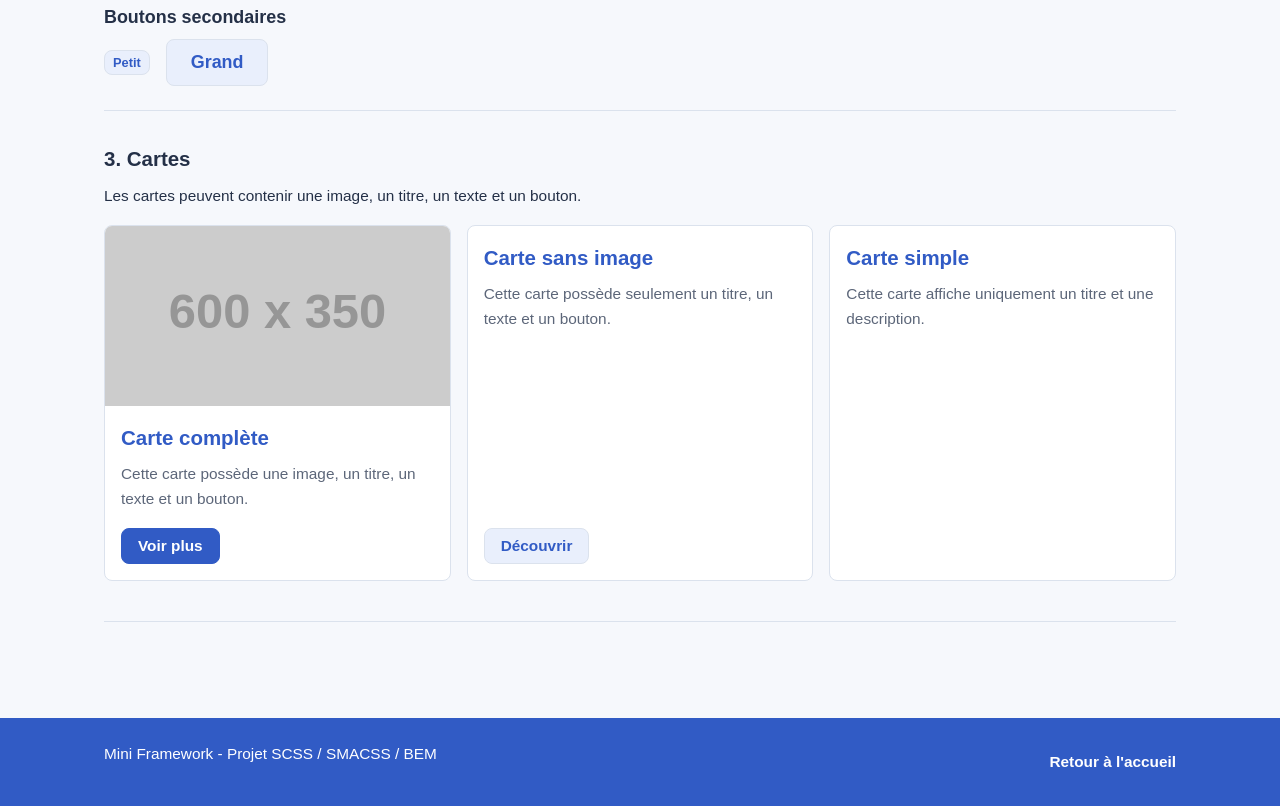
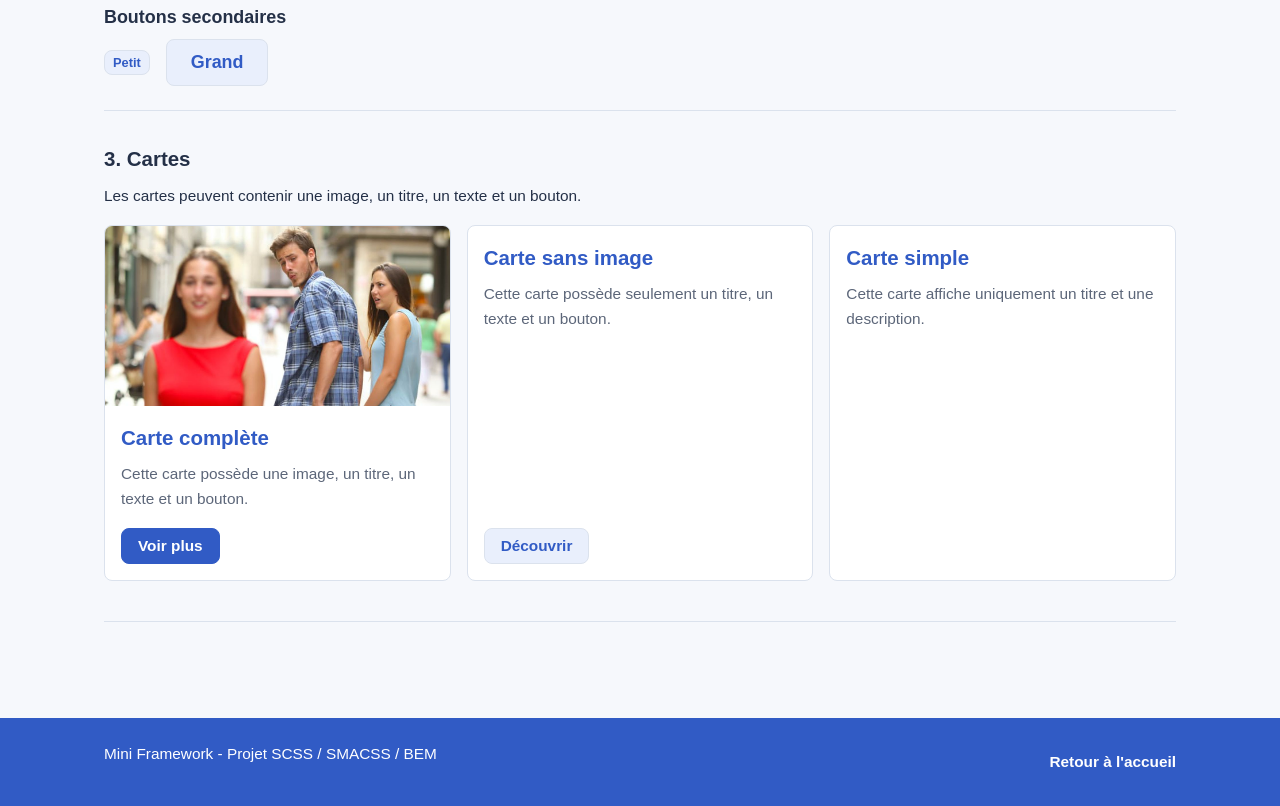
Before and after one commit to Ademinh0/TP-mini-Framework, a plain HTML site: page composant.html in a window 1280 px wide. Shown: the part 1342-2148 px from the top of the page. Drawn offline with nearby package versions, Linux system fonts and the light colour scheme; files that its build step writes are made by us from their sources; placeholder pictures from the web are drawn by us.

Commit message:
Remplace l'image temporaire par le meme

```diff
--- a/composant.html
+++ b/composant.html
@@ -115,7 +115,7 @@
                 <div class="grid">
                     <div class="col col--4">
                         <article class="card">
-                            <img src="https://placehold.co/600x350?text=Image" alt="" class="card__image">
+                            <img src="meme.jpg" alt="Meme Distracted Boyfriend" class="card__image">
                             <div class="card__content">
                                 <h3 class="card__title">Carte complète</h3>
                                 <p class="card__text">Cette carte possède une image, un titre, un texte et un bouton.</p>
```
Also changed, not shown: meme.jpg (added).
